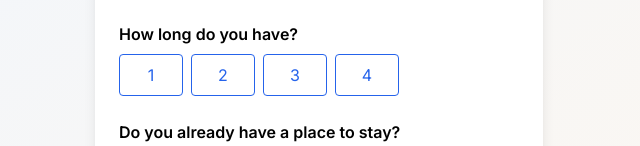
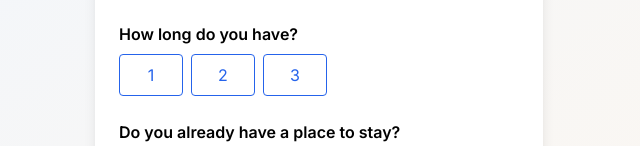
Before and after one commit to TownLake/lisbon-ai, a Next.js app: page / in a window 1280 px wide. Shown: the part 315-461 px from the top of the page, without its empty margins (321-961 px from the left). Built offline with nearby package versions, Linux system fonts and the light colour scheme.

Commit message:
fewer days

```diff
--- a/app/page.js
+++ b/app/page.js
@@ -110,7 +110,7 @@ export default function Home() {
             <div>
               <h3 className="font-semibold mb-2 dark:text-white">How long do you have?</h3>
               <div className="flex space-x-2">
-                {[1, 2, 3, 4].map((days) => (
+                {[1, 2, 3].map((days) => (
                   <Button
                     key={days}
                     onClick={() => setSelectedDays(days)}
```
